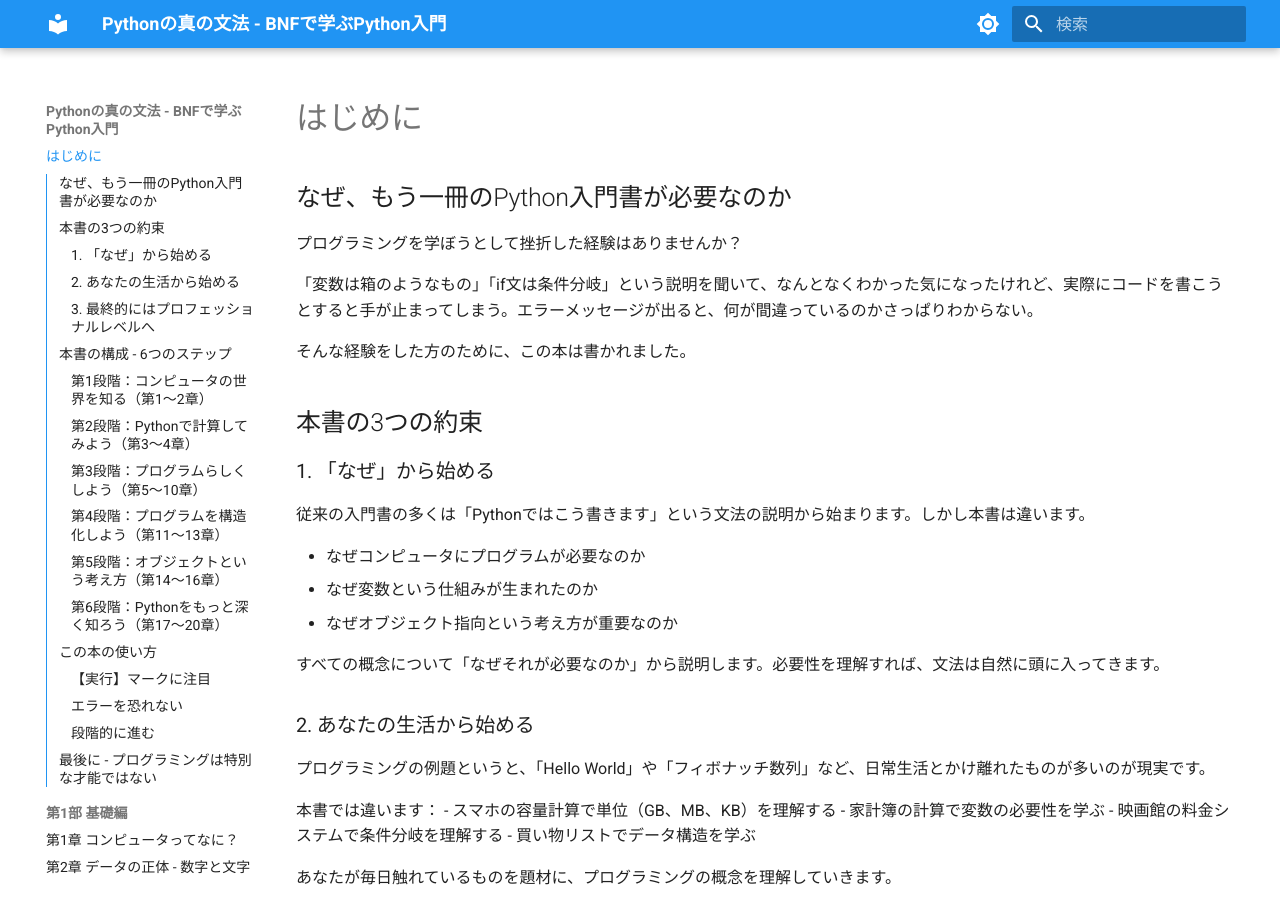
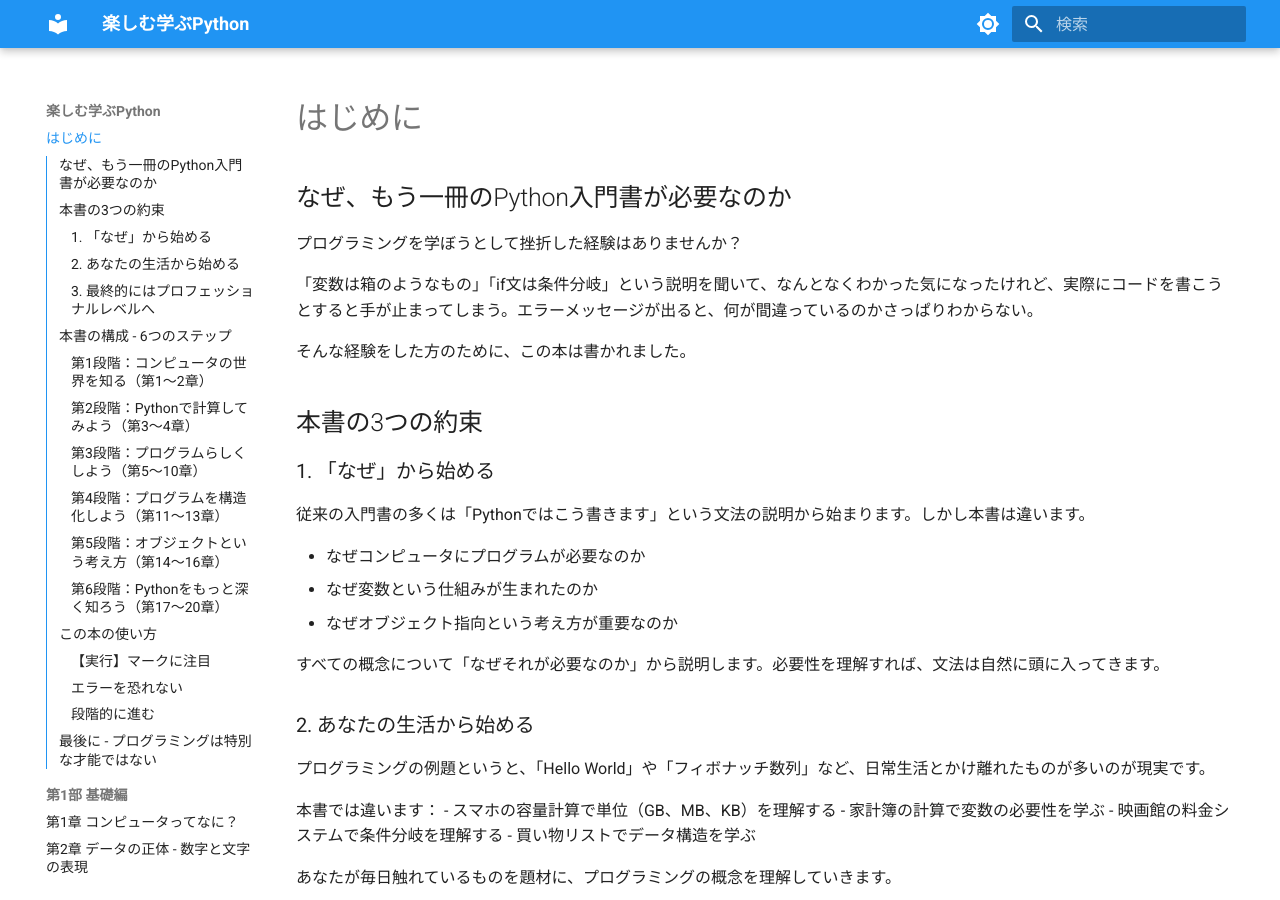
Before and after one commit to kmizu/easy-python, an MkDocs documentation site: the page built from docs/index.md, in a window 1280 px wide and 900 px high. Built offline with MkDocs 1.6.1 and Material for MkDocs 9.7.7, drawn with Linux system fonts in a browser that asks for light colours.

Commit message:
タイトルがおかしいので修正

```diff
--- a/mkdocs.yml
+++ b/mkdocs.yml
@@ -1,4 +1,4 @@
-site_name: 'Pythonの真の文法 - BNFで学ぶPython入門'
+site_name: '楽しむ学ぶPython'
 site_author: '水島宏太'
 site_description: 'プログラミング初心者のためのPython文法書'
 site_url: 'https://kmizu.github.io/easy-python/'
```
